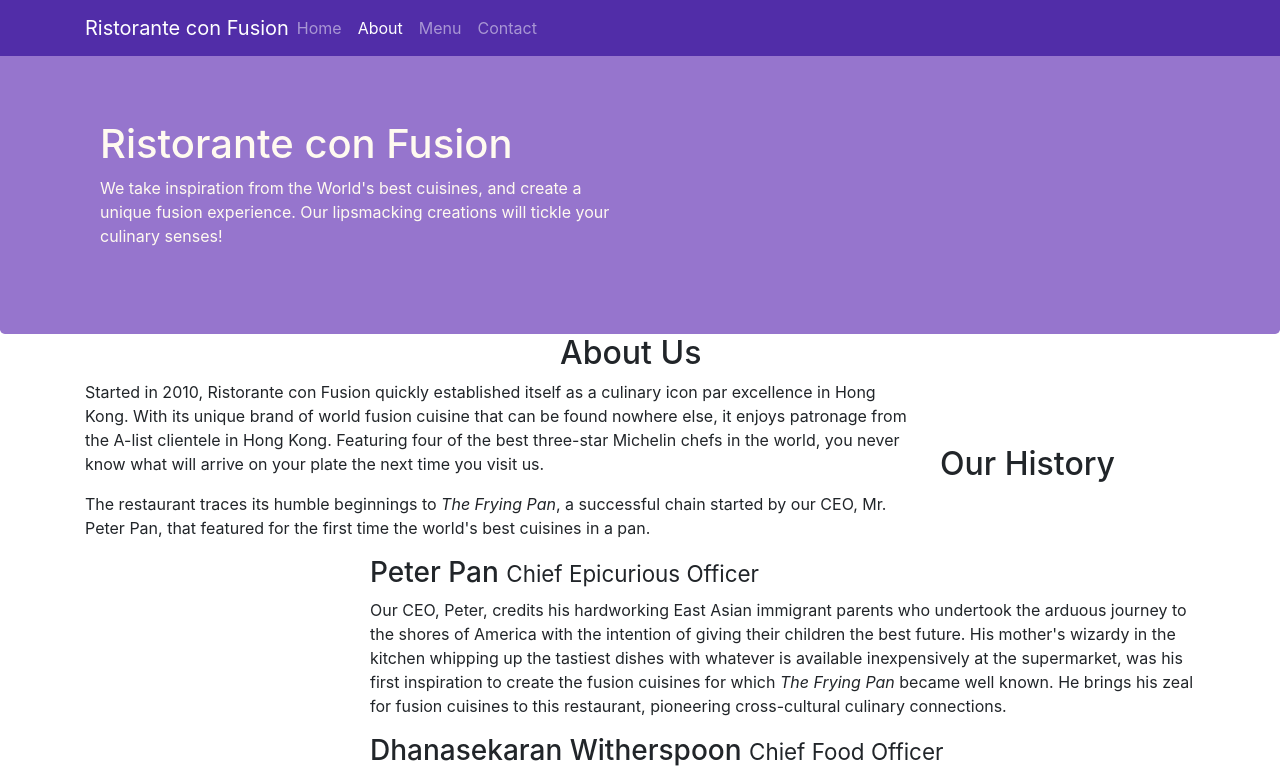
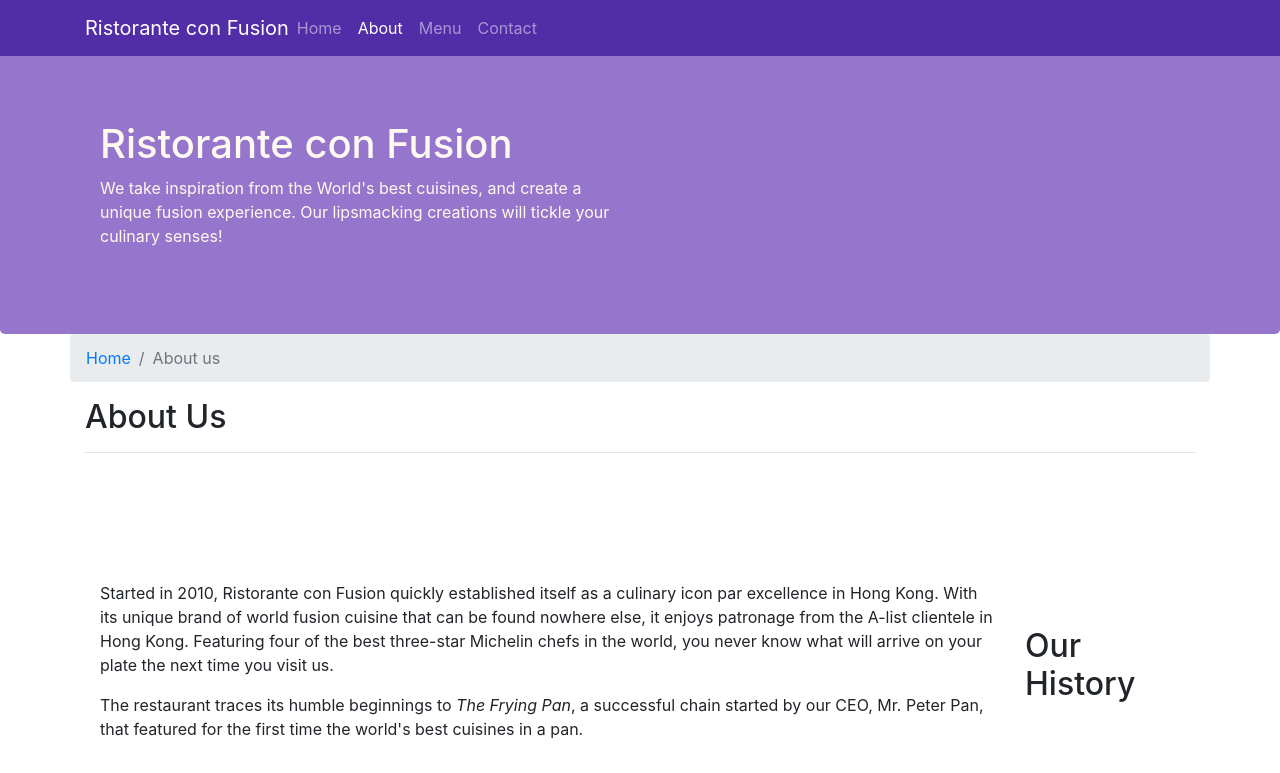
Before and after one commit to Sichao25/bootstrap_project, a website: page aboutus.html in a window 1280 px wide. Shown: the top 773 px of the page. Drawn offline with nearby package versions, Linux system fonts and the light colour scheme.

Commit message:
add breadcrumb to aboutus

```diff
--- a/aboutus.html
+++ b/aboutus.html
@@ -45,17 +45,22 @@
     </header>
 
     <div class="container">
-        <div class="row align-items-center">
-            <div class="col-2 offset-5">
+        <div class="row">
+            <ol class="col-12 breadcrumb">
+                <li class="breadcrumb-item"><a href="./index.html">Home</a></li>
+                <li class="breadcrumb-item active">About us</li>
+            </ol>
+            <div class="col-12">
                <h2>About Us</h2>
+               <hr>
             </div>
         </div>
 
-        <div class="row align-items-center">
-            <div class="col-12 col-sm-4 order-sm-last col-md-3">
+        <div class="row row-content align-items-center">
+            <div class="col-sm-2 order-sm-last">
                 <h2>Our History</h2>
             </div>
-            <div class="col col-sm col-md">
+            <div class="col-sm">
                 <p>Started in 2010, Ristorante con Fusion quickly established itself as a culinary icon par excellence in Hong Kong. With its unique brand of world fusion cuisine that can be found nowhere else, it enjoys patronage from the A-list clientele in Hong Kong.  Featuring four of the best three-star Michelin chefs in the world, you never know what will arrive on your plate the next time you visit us.</p>
                 <p>The restaurant traces its humble beginnings to <em>The Frying Pan</em>, a successful chain started by our CEO, Mr. Peter Pan, that featured for the first time the world's best cuisines in a pan.</p>
             </div>
@@ -64,7 +69,7 @@
         </div>
 
 
-        <div class="row align-items-center">
+        <div class="row row-content align-items-center">
             <div class="col-12 col-sm-4 col-md-3">
                 <h2>Corporate Leadership</h2>
             </div>
```
Also changed, not shown: index.html (+5 -5 lines).
